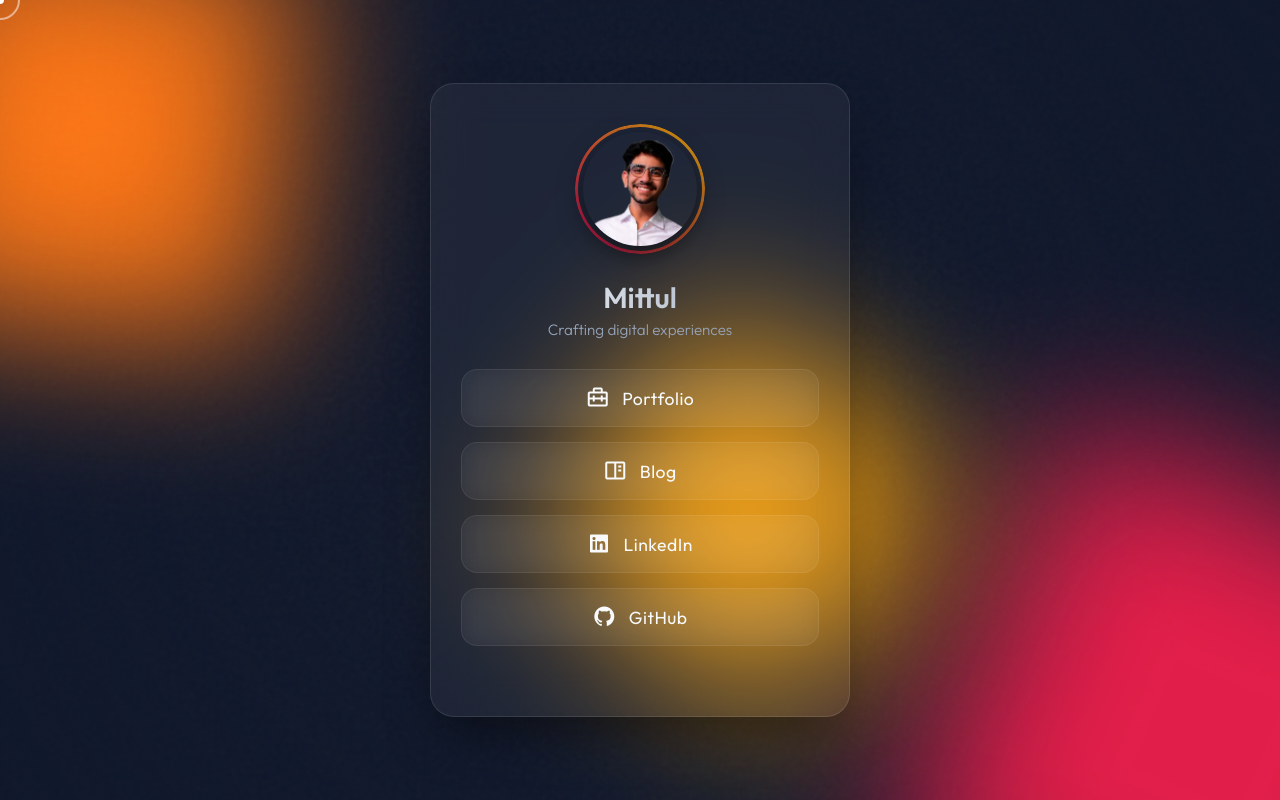
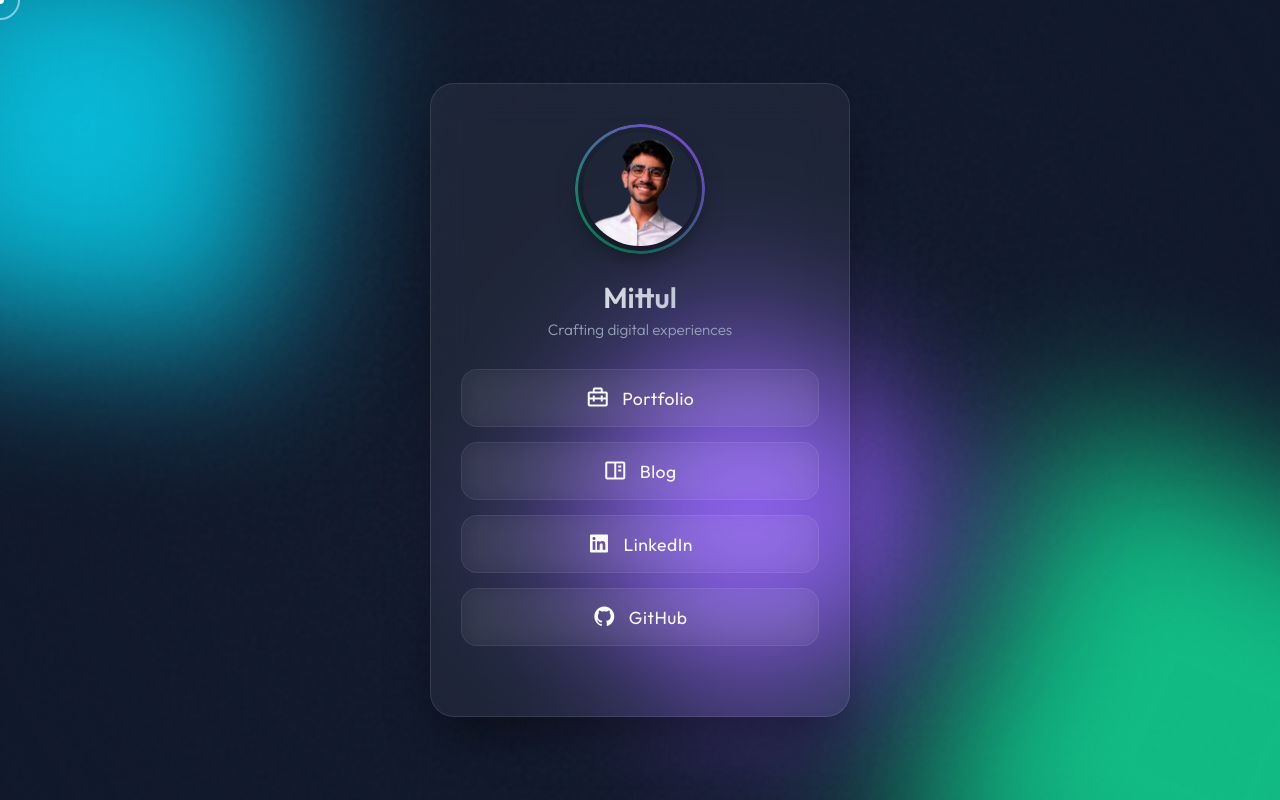
Before and after one commit to devmittul/links, a plain HTML site: page index.html in a window 1280 px wide. Drawn offline with nearby package versions, Linux system fonts and the light colour scheme.

Commit message:
Revert "Update background theme to warm sunset orange/red/yellow"
This reverts commit d6773c44bfc2ec1edab7f413178d188a10046293.

```diff
--- a/style.css
+++ b/style.css
@@ -77,8 +77,7 @@ body {
 .shape1 {
     width: 400px;
     height: 400px;
-    background: #f97316;
-    /* Orange */
+    background: #06b6d4;
     top: -10%;
     left: -10%;
     animation-delay: 0s;
@@ -87,8 +86,7 @@ body {
 .shape2 {
     width: 500px;
     height: 500px;
-    background: #e11d48;
-    /* Rose/Red */
+    background: #10b981;
     bottom: -20%;
     right: -10%;
     animation-delay: -5s;
@@ -97,8 +95,7 @@ body {
 .shape3 {
     width: 300px;
     height: 300px;
-    background: #f59e0b;
-    /* Amber/Yellow */
+    background: #8b5cf6;
     top: 40%;
     left: 40%;
     animation-delay: -10s;
@@ -149,7 +146,7 @@ body {
     inset: 0;
     border-radius: 50%;
     padding: 3px;
-    background: linear-gradient(45deg, #f97316, #e11d48, #f59e0b, #f97316);
+    background: linear-gradient(45deg, #06b6d4, #10b981, #8b5cf6, #06b6d4);
     background-size: 200% 200%;
     -webkit-mask: linear-gradient(#fff 0 0) content-box, linear-gradient(#fff 0 0);
     -webkit-mask-composite: xor;
```
